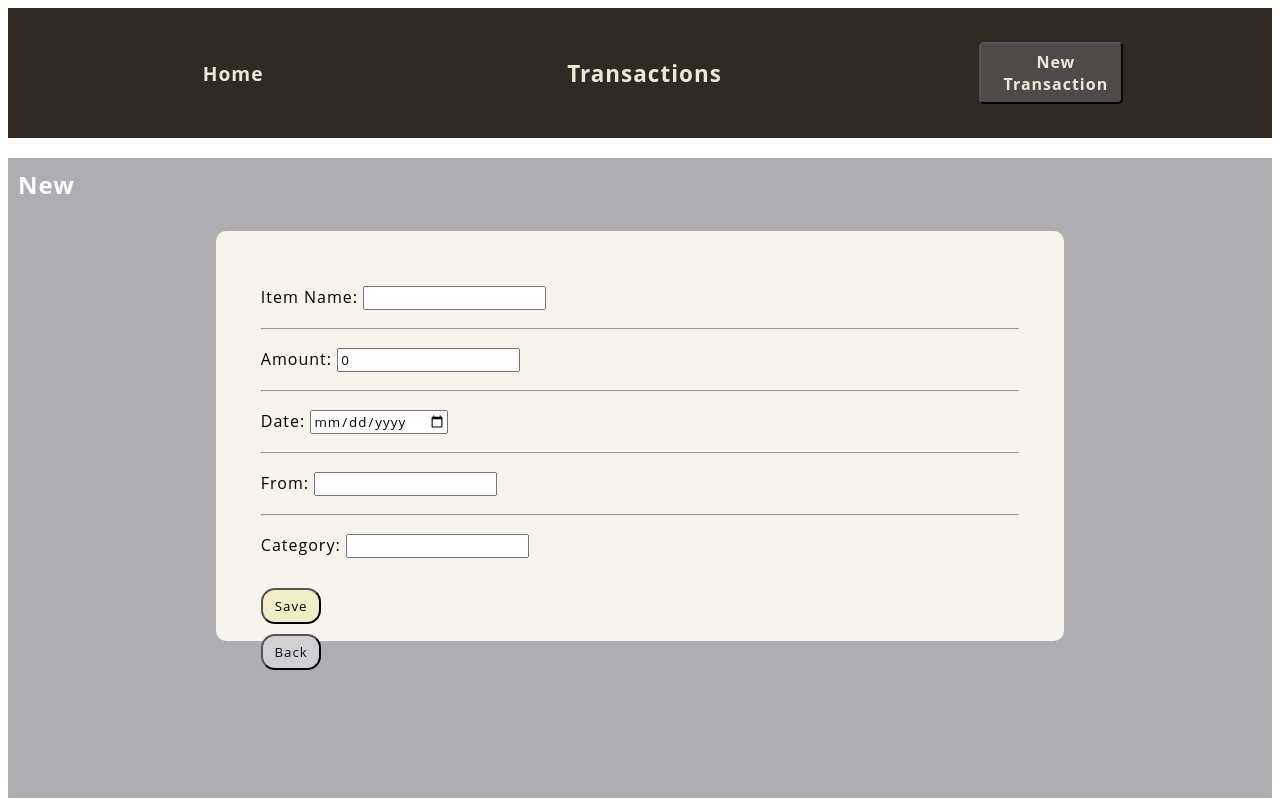
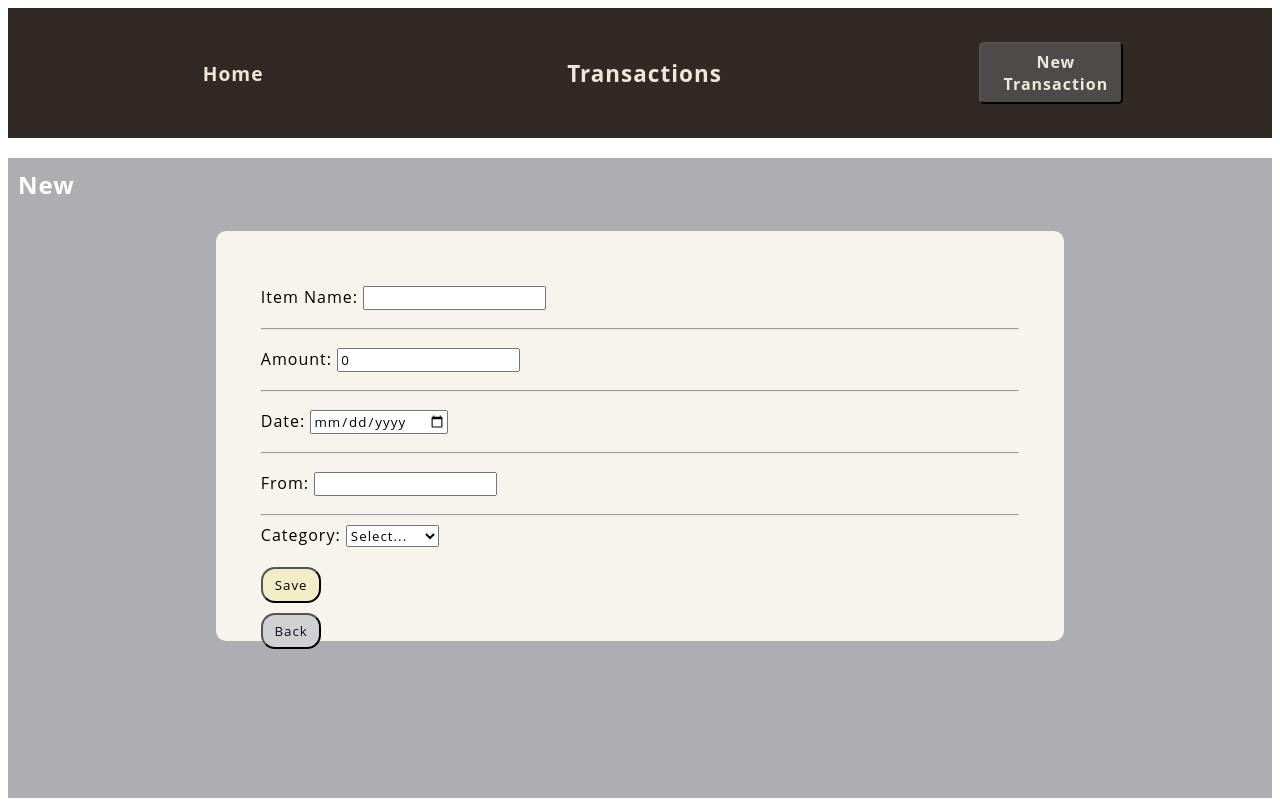
Before and after one commit to minagrullon/Budget-App-Frontend, a React (Create React App) app: page /transactions/new in a window 1280 px wide. Built offline with nearby package versions, Linux system fonts and the light colour scheme; no server answers; the HTML template or start-up script is replaced by a standard one.

Commit message:
redirects added

```diff
--- a/src/Components/EditForm.js
+++ b/src/Components/EditForm.js
@@ -123,15 +123,6 @@ export default function EditForm() {
 
             <option value="Leisure">Leisure</option>
           </select>
-          {console.log(transaction.category)}
-          {/* <input
-            type="text"
-            id="category"
-            name="category"
-            value={transaction.category}
-            required
-            onChange={handleTextChanges}
-          ></input> */}
         </label>
         <button type="submit" className="submit">
           Save
--- a/src/Components/NewForm.js
+++ b/src/Components/NewForm.js
@@ -84,14 +84,43 @@ export default function NewForm() {
         <hr></hr>
         <label htmlFor="category" className="item">
           Category:{" "}
-          <input
+          <select
+            onChange={handleTextChanges}
+            id="category"
+            value={transaction.category}
+          >
+            <option value="" id="">
+              Select...
+            </option>
+
+            <option value="Rent">Rent</option>
+
+            <option value="Income">Income</option>
+
+            <option value="Food">Food</option>
+
+            <option value="Furniture">Furniture</option>
+
+            <option value="Clothes">Clothes</option>
+
+            <option value="Pets">Pets</option>
+
+            <option value="Insurance">Insurance</option>
+
+            <option value="Medical">Medical</option>
+
+            <option value="Taxes">Taxes</option>
+
+            <option value="Leisure">Leisure</option>
+          </select>
+          {/* <input
             type="text"
             id="category"
             name="category"
             value={transaction.category}
             required
             onChange={handleTextChanges}
-          ></input>
+          ></input> */}
         </label>
 
         <button type="submit" className="submit">
```
Also changed, not shown: 1 other file (tests, documents, lock files or other folders).
